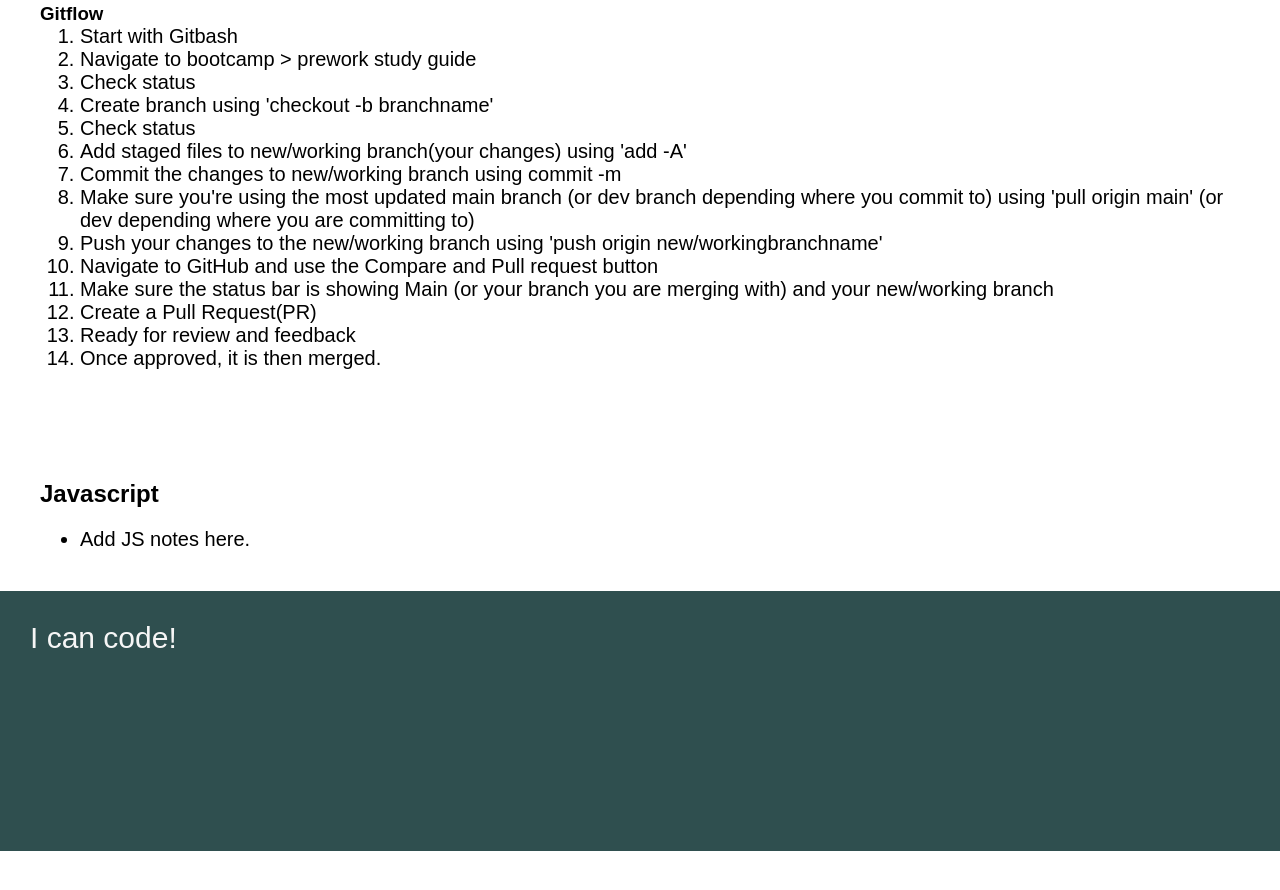
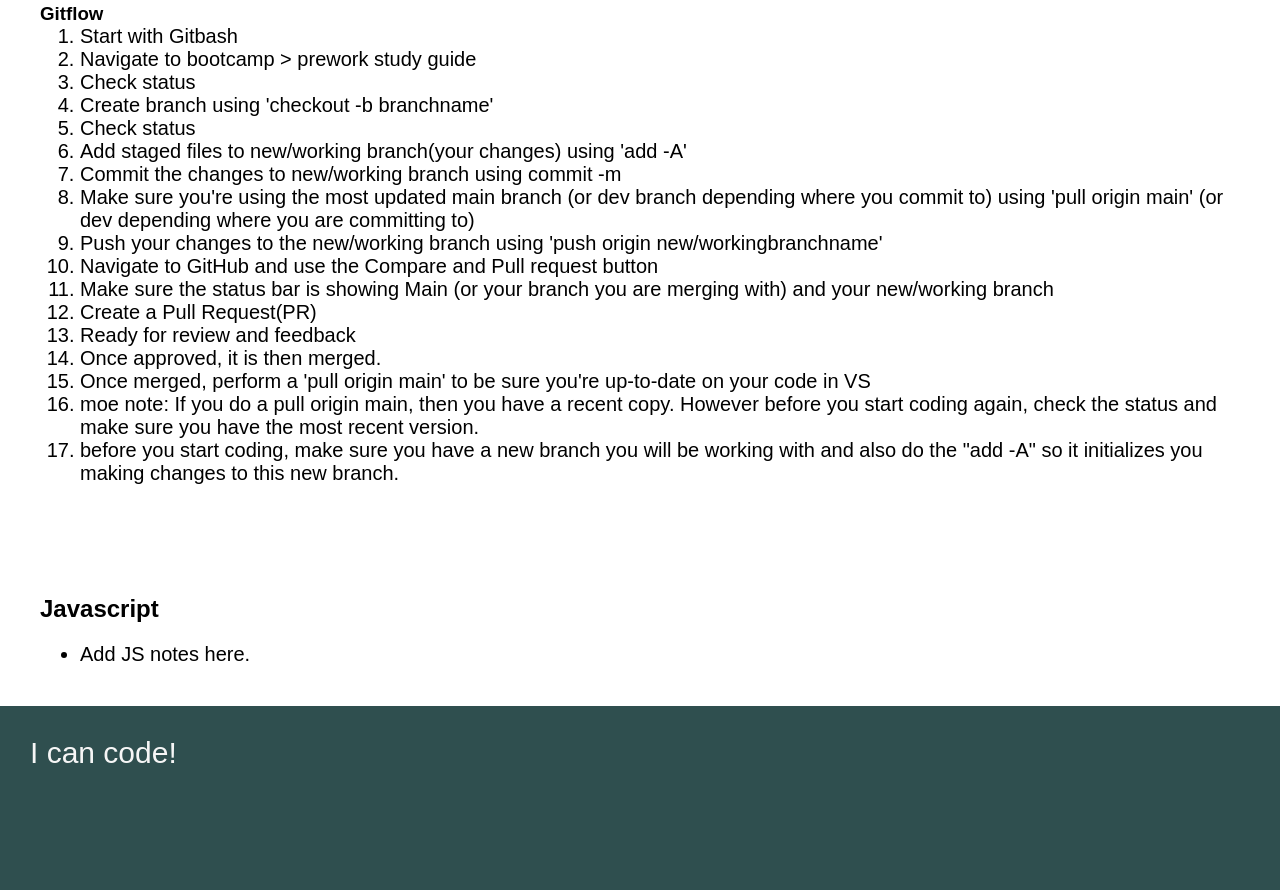
Before and after one commit to Moebirdie/prework-study-guide, a plain HTML site: page index.html in a window 1280 px wide. Shown: the part 953-1843 px from the top of the page. Before the commit the page ends 1804 px from the top, so only its background shows below. Drawn offline with Linux system fonts and the light colour scheme.

Commit message:
additional text to help me understand in my speak

```diff
--- a/index.html
+++ b/index.html
@@ -48,6 +48,9 @@
           <li>Create a Pull Request(PR)</li>
           <li>Ready for review and feedback</li>
           <li>Once approved, it is then merged.</li>
+          <li>Once merged, perform a 'pull origin main' to be sure you're up-to-date on your code in VS</li>
+          <li>moe note: If you do a pull origin main, then you have a recent copy. However before you start coding again, check the status and make sure you have the most recent version.</li>
+          <li>before you start coding, make sure you have a new branch you will be working with and also do the "add -A" so it initializes you making changes to this new branch.</li>
         </ol>
       </section>
       <section class="card" id="javascript-section">
```
